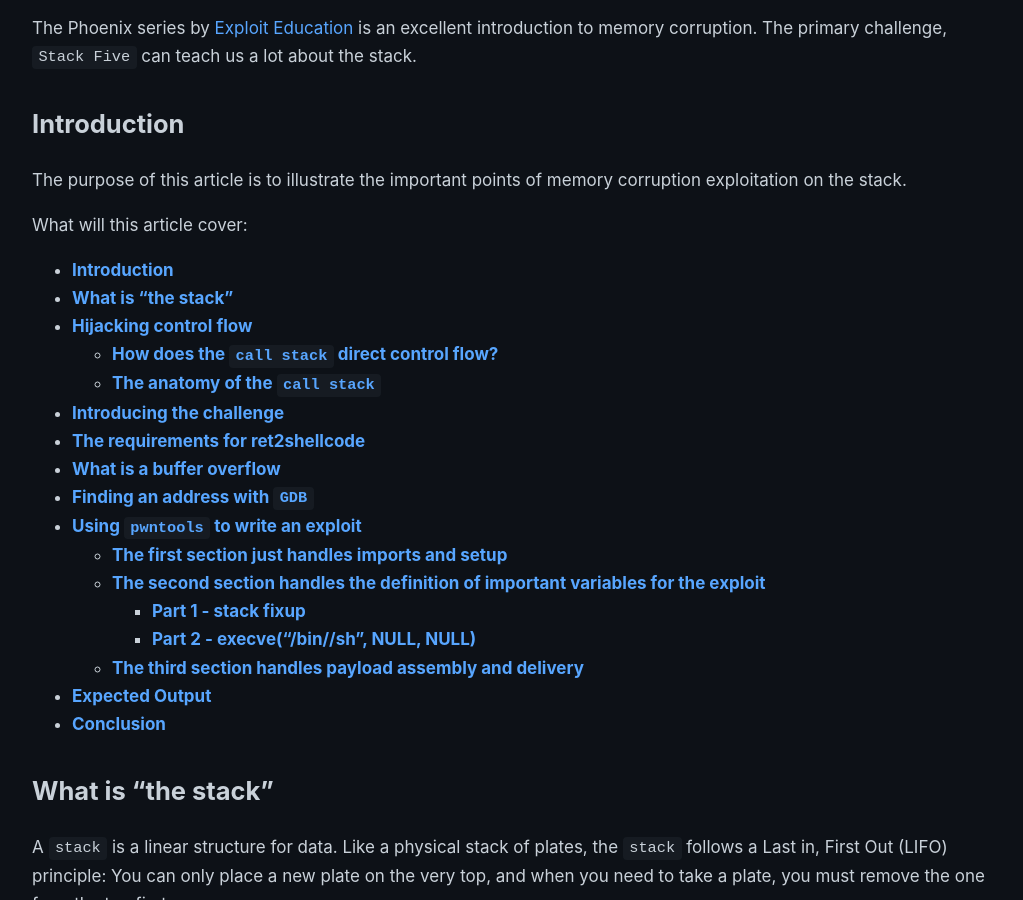
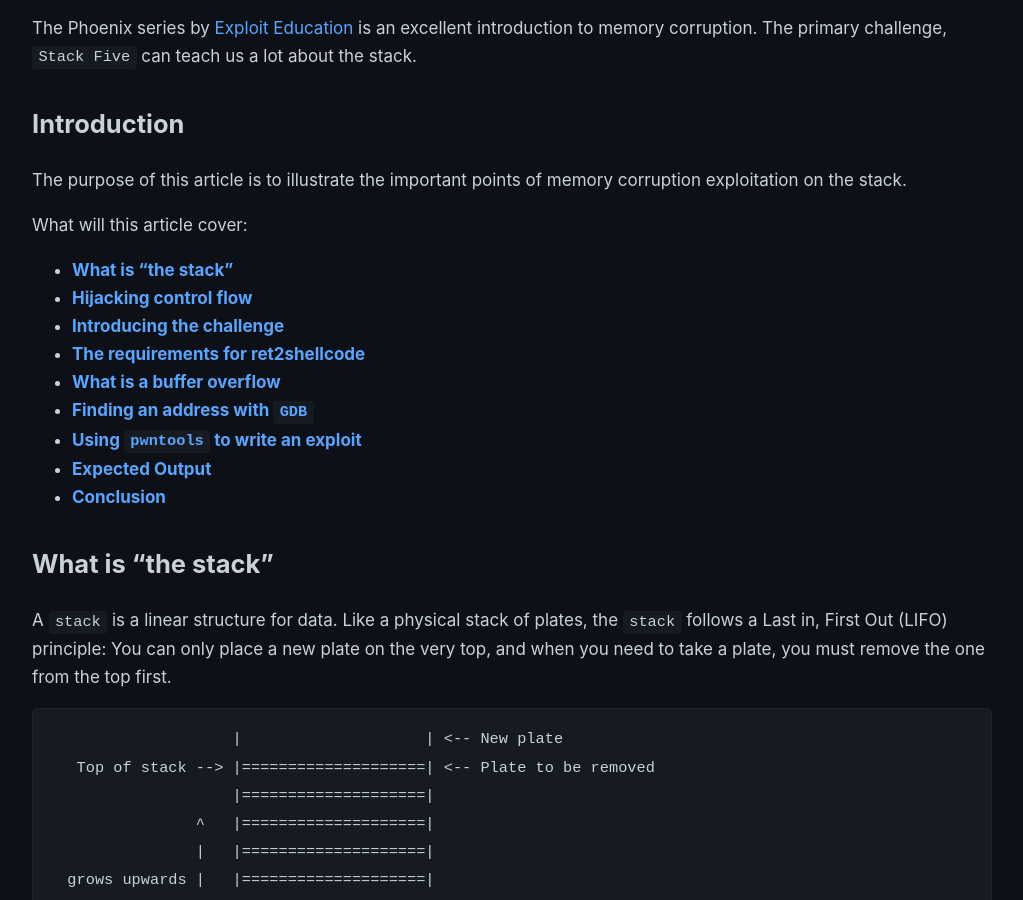
Before and after one commit to notpenguu/notpenguu.github.io, a Jekyll site: the page built from _posts/2026-07-09-phoenix-ret2shellcode.md, in a window 1280 px wide and 900 px high, scrolled down 212 px. Shown: the whole window, without its empty margins (128-1151 px from the left). Built offline with Jekyll 4.4.1, drawn with Linux system fonts in a browser that asks for light colours.

Commit message:
did stuff

```diff
--- a/_posts/2026-07-09-phoenix-ret2shellcode.md
+++ b/_posts/2026-07-09-phoenix-ret2shellcode.md
@@ -12,21 +12,13 @@
 The purpose of this article is to illustrate the important points of memory corruption exploitation on the stack.
 
 What will this article cover:
-- [**Introduction**](#introduction)
 - [**What is "the stack"**](#what-is-the-stack)
 - [**Hijacking control flow**](#hijacking-control-flow)
-  - [**How does the `call stack` direct control flow?**](#how-does-the-call-stack-direct-control-flow)
-  - [**The anatomy of the `call stack`**](#the-anatomy-of-the-call-stack)
 - [**Introducing the challenge**](#introducing-the-challenge)
 - [**The requirements for ret2shellcode**](#the-requirements-for-ret2shellcode)
 - [**What is a buffer overflow**](#what-is-a-buffer-overflow)
 - [**Finding an address with `GDB`**](#finding-an-address-with-gdb)
 - [**Using `pwntools` to write an exploit**](#using-pwntools-to-write-an-exploit)
-  - [**The first section just handles imports and setup**](#the-first-section-just-handles-imports-and-setup)
-  - [**The second section handles the definition of important variables for the exploit**](#the-second-section-handles-the-definition-of-important-variables-for-the-exploit)
-    - [**Part 1 - stack fixup**](#part-1---stack-fixup)
-    - [**Part 2 - execve("/bin//sh", NULL, NULL)**](#part-2---execvebinsh-null-null)
-  - [**The third section handles payload assembly and delivery**](#the-third-section-handles-payload-assembly-and-delivery)
 - [**Expected Output**](#expected-output)
 - [**Conclusion**](#conclusion)
 
```
Also changed, not shown: 1 other file.
